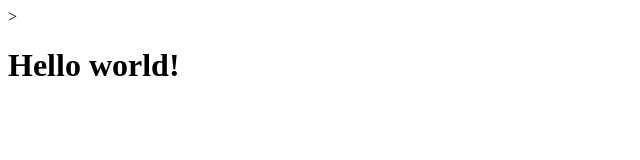
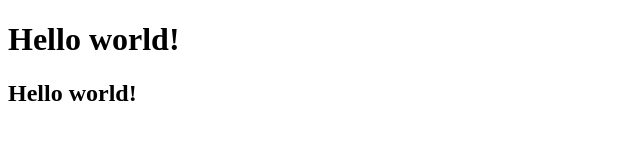
Before and after one commit to ENERB1/test_repo, a plain HTML site: page index.html in a window 1280 px wide. Shown: the whole page, without its empty margins (0-640 px from the left). Drawn offline with Linux system fonts and the light colour scheme.

Commit message:
add h2 title

```diff
--- a/index.html
+++ b/index.html
@@ -7,6 +7,7 @@
     <title>Document</title>
 </head>
 <body>
-    ><h1>Hello world!</h1>
+    <h1>Hello world!</h1>
+    <h2>Hello world!</h2>
 </body>
 </html>
```
